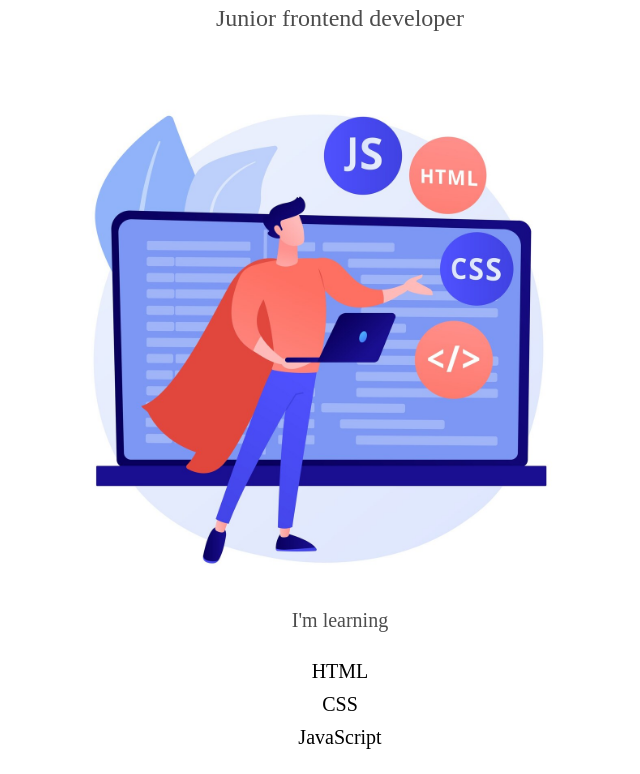
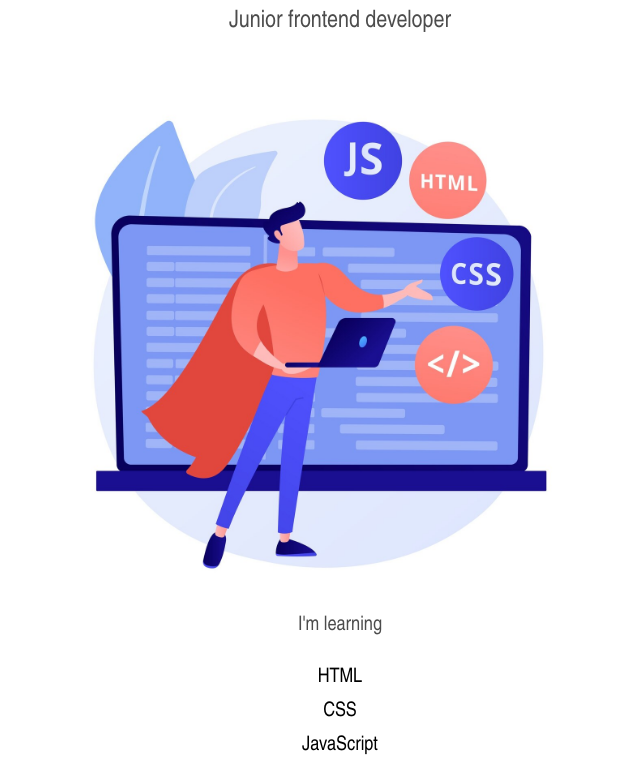
Before and after one commit to smich212/smich-hex.github.io, a plain HTML site: page index.html in a window 1280 px wide. Shown: the part 102-876 px from the top of the page, without its empty margins (320-960 px from the left). Drawn offline with Linux system fonts and the light colour scheme.

Commit message:
The fonts have been changed

```diff
--- a/style.css
+++ b/style.css
@@ -1,6 +1,7 @@
 body {
   margin: 0;
   background: #ffffff;
+  font-family: 'Arial Narrow', Arial, sans-serif;
 }
 
 main {
```
